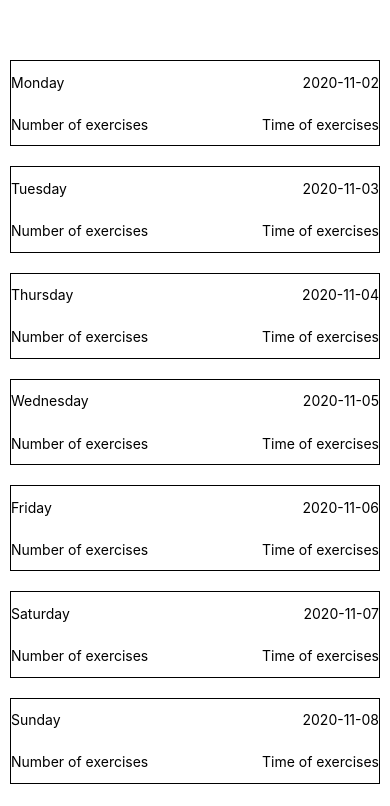
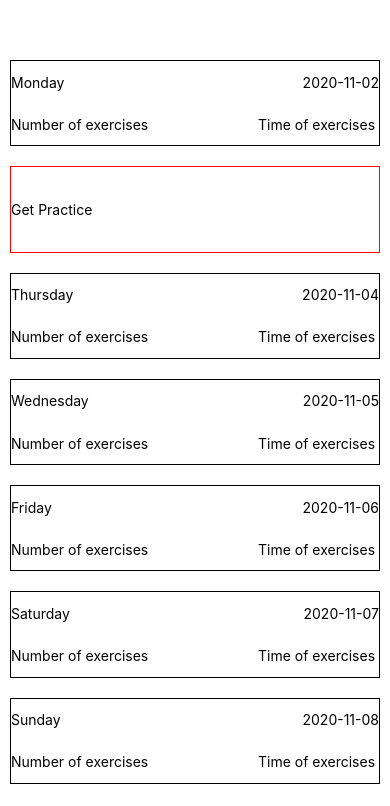
Before and after one commit to AdriannaMusialik/Cithara, a React Native app: screen / in a window 390 px wide. Shown: the top 806 px of the page. Built offline with nearby package versions, Linux system fonts and the light colour scheme.

Commit message:
adedd Conditional rendering of SingleDay component

```diff
--- a/components/HomePage/mainHomePage.js
+++ b/components/HomePage/mainHomePage.js
@@ -13,27 +13,28 @@ const MainHomePage = () => {
     week.push(day)
   }
 
-  let daysNames = [
-    {dayName: "Monday", date: week[0]},
-    {dayName: "Tuesday", date: week[1]},
-    {dayName: "Thursday", date: week[2]},
-    {dayName: "Wednesday", date: week[3]},
-    {dayName: "Friday", date: week[4]},
-    {dayName: "Saturday", date: week[5]},
-    {dayName: "Sunday", date: week[6]}
+  let weekDetails = [
+    {dayName: "Monday", date: week[0], id: 1},
+    {dayName: "Tuesday", date: week[1], id: 2},
+    {dayName: "Thursday", date: week[2], id: 3},
+    {dayName: "Wednesday", date: week[3], id: 4},
+    {dayName: "Friday", date: week[4], id: 5},
+    {dayName: "Saturday", date: week[5], id: 6},
+    {dayName: "Sunday", date: week[6], id: 7}
   ];
 
   return (
     <>
-      <View style={styles.daysNames}>
-        {daysNames.map(day => <SingleDay day={day.dayName} date={day.date}/>)}
+      <View style={styles.weekDetails}>
+        {weekDetails.map(day => <SingleDay day={day.dayName} date={day.date} key={day.id}/>)}
       </View>
+
     </>
   );
 }
 
 const styles = StyleSheet.create({
-  daysNames: {
+  weekDetails: {
     flex: 1,
     justifyContent: "space-around",
   }
--- a/components/HomePage/singleDay.js
+++ b/components/HomePage/singleDay.js
@@ -2,17 +2,27 @@ import React from 'react';
 import {View, Text, StyleSheet } from 'react-native';
 
 const SingleDay = ({day, date}) => {
+  let singleDate = new Date(date).getDay();
+  let todaysDate = new Date().getDay()
 
   return (
-      <View style={styles.singleDay}>
+
+        <View style={singleDate  === todaysDate ? styles.singleDayRed : styles.singleDay}>
+        { singleDate  === todaysDate
+          ?
+           <Text>Get Practice</Text>
+          :
+            <>
               <View style={styles.row}>
                 <Text style={styles.day}>{day}</Text>
                 <Text>{date}</Text>
               </View>
               <View style={styles.row}>
                 <Text>Number of exercises</Text>
-          <Text>Time of exercises</Text>
+                <Text>Time of exercises </Text>
               </View>
+            </>
+        }
         </View>
   );
 }
@@ -26,6 +36,14 @@ const styles = StyleSheet.create({
       margin: 10
     },
 
+    singleDayRed: {
+      flex: 1,
+      justifyContent: "space-around",
+      borderWidth: 1,
+      borderColor: "red",
+      margin: 10
+    },
+
     row: {
       flexDirection: "row",
       justifyContent: "space-between",
```
Lines whose indentation alone changed are shown as unchanged.
